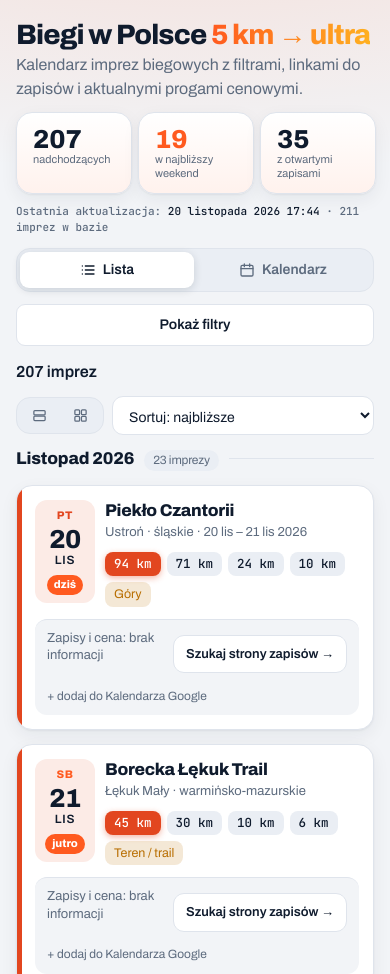
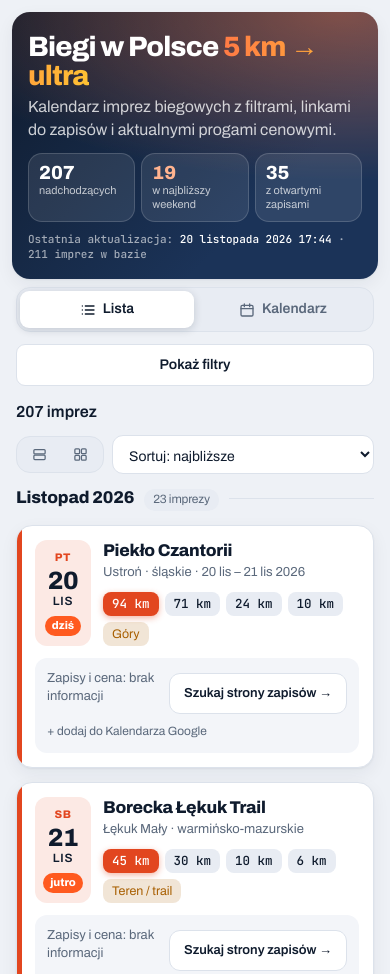
Before and after one commit to Lenny669/biegi-polska, a plain HTML site: page index.html in a window 390 px wide. Shown: the top 974 px of the page. Drawn offline with Linux system fonts and the light colour scheme.

Commit message:
Redesign v2: hero w nagłówku, spójny układ karty (data | opis | panel zapisów), naprawa układu na szerokich ekranach
Co-Authored-By: Claude Sonnet 5.5 <noreply@anthropic.com>
Claude-Session: https://claude.ai/code/session_01RrJMC61psB368FZaRKi8dW

```diff
--- a/index.html
+++ b/index.html
@@ -242,16 +242,6 @@ header,.tabs,.wrap,footer{max-width:1760px}
 .seg.lay .tab{padding:6px 12px;font-size:13px}
 .seg.lay .tab svg{width:15px;height:15px}
 #list .mhead{grid-column:1/-1}
-/* karty w dwóch kolumnach na szerokim ekranie */
-@media(min-width:1480px){
-  #list:not(.tiles){grid-template-columns:repeat(2,minmax(0,1fr));align-items:stretch}
-  #list:not(.tiles) .card{grid-template-columns:62px 1fr;grid-template-rows:1fr auto;gap:12px 14px}
-  #list:not(.tiles) .price{grid-column:1/-1;border-left:0;padding-left:0;border-top:1px solid var(--line);padding-top:10px;display:grid;grid-template-columns:1fr auto;align-items:center;gap:4px 14px}
-  #list:not(.tiles) .price>.status,#list:not(.tiles) .price>.amt,#list:not(.tiles) .price>.until,#list:not(.tiles) .price>.next,#list:not(.tiles) .price>.unk{grid-column:1}
-  #list:not(.tiles) .price>.btn{grid-column:2;grid-row:1/span 3;margin:0}
-  #list:not(.tiles) .price>.gcal{grid-column:1/-1;text-align:left}
-  #list:not(.tiles) .amt{font-size:21px}
-}
 /* kafelki */
 #list.tiles{grid-template-columns:repeat(auto-fill,minmax(232px,1fr));gap:12px}
 .tile{position:relative;overflow:hidden;background:var(--card);border:1px solid var(--line);border-radius:12px;padding:14px 14px 12px;display:flex;flex-direction:column;gap:6px;cursor:pointer;box-shadow:var(--shadow);transition:border-color .15s,box-shadow .15s,transform .15s;min-width:0}
@@ -284,60 +274,71 @@ header,.tabs,.wrap,footer{max-width:1760px}
   .bar #sort{flex:1;min-width:0}
 }
 
-/* ---------- redesign (20.11.2026): paleta, nagłówek, karty ---------- */
-:root{--bg:#f2f4f7;--card:#fff;--ink:#0f1b2d;--mute:#5d6b7e;--line:#dfe4ec;--chip:#eaeef4;--accent:#ff5a1f;--accent2:#0e8f6e;--warn:#b86e00;--radius:16px;--shadow:0 1px 2px rgba(15,27,45,.05),0 6px 18px rgba(15,27,45,.06)}
-@media (prefers-color-scheme:dark){:root{--bg:#0b111b;--card:#141c29;--ink:#eef2f8;--mute:#93a1b5;--line:#243044;--chip:#1c2636;--accent:#ff7a45;--accent2:#3ed6ac;--warn:#f2b04a;--shadow:0 1px 2px rgba(0,0,0,.4),0 8px 22px rgba(0,0,0,.25)}}
-body{background:radial-gradient(1200px 420px at 50% -120px,color-mix(in srgb,var(--accent) 14%,transparent),transparent 70%) no-repeat,var(--bg)}
-header{padding:34px 20px 16px}
-h1{font-size:clamp(28px,4.4vw,48px);letter-spacing:-.03em;line-height:1.05}
-h1 span{background:linear-gradient(90deg,var(--accent),#ffb020);-webkit-background-clip:text;background-clip:text;color:transparent}
-.sub{font-size:16px}
-.stat{border-radius:var(--radius);padding:12px 16px;min-width:116px;background:linear-gradient(180deg,var(--card),color-mix(in srgb,var(--card) 92%,var(--accent)))}
-.stat b{font-size:26px}
-button.stat:hover{transform:translateY(-2px);box-shadow:0 8px 22px rgba(15,27,45,.12)}
-.seg{border-radius:14px;background:var(--chip)}
-.tab.on{box-shadow:0 2px 8px rgba(15,27,45,.14)}
+
+/* ---------- redesign v2 (20.11.2026) ---------- */
+:root{--bg:#eef1f6;--card:#fff;--ink:#0f1b2d;--mute:#5a687b;--line:#dce2eb;--chip:#e8ecf3;--panel:#f3f5f9;--accent:#ff5a1f;--accent2:#0b8a69;--warn:#a85f00;--radius:16px;--shadow:0 1px 2px rgba(15,27,45,.05),0 6px 18px rgba(15,27,45,.06)}
+@media (prefers-color-scheme:dark){:root{--bg:#0b111b;--card:#141c29;--ink:#eef2f8;--mute:#9aa8bb;--line:#243044;--chip:#1c2636;--panel:#0f1622;--accent:#ff7a45;--accent2:#3ed6ac;--warn:#f2b04a;--shadow:0 1px 2px rgba(0,0,0,.4),0 8px 22px rgba(0,0,0,.25)}}
+body{background:var(--bg)}
+/* nagłówek jako karta-hero */
+header{width:calc(100% - 40px);max-width:1720px;margin:16px auto 6px;padding:30px 30px 24px;border-radius:22px;color:#fff;background:radial-gradient(600px 240px at 90% 0,rgba(255,122,69,.45),transparent 70%),linear-gradient(135deg,#0f1b2d,#1b3358 70%);box-shadow:var(--shadow)}
+h1{font-size:clamp(28px,4.2vw,46px);letter-spacing:-.03em;line-height:1.05;color:#fff}
+h1 span{background:linear-gradient(90deg,#ff7a45,#ffc233);-webkit-background-clip:text;background-clip:text;color:transparent}
+header .sub{color:rgba(255,255,255,.78);font-size:16px}
+header .meta{color:rgba(255,255,255,.6)}
+header .meta b{color:#fff}
+header .stat{background:rgba(255,255,255,.09);border:1px solid rgba(255,255,255,.16);color:#fff;box-shadow:none;border-radius:14px;padding:12px 16px;min-width:118px}
+header .stat span{color:rgba(255,255,255,.72)}
+header .stat b{font-size:26px;color:#fff}
+header button.stat b{color:#ffb38f}
+header button.stat:hover{background:rgba(255,255,255,.16);border-color:rgba(255,255,255,.4)}
+/* przełączniki i filtry */
+.seg{border-radius:14px}
+.tab.on{box-shadow:0 2px 8px rgba(15,27,45,.16)}
 aside{border-radius:var(--radius)}
-.chip{border-radius:10px;padding:6px 11px;transition:background .15s,border-color .15s}
-.chip.on{background:linear-gradient(135deg,var(--accent),#ff8a3d);border-color:transparent}
+.chip{border-radius:10px;padding:6px 11px}
+.chip.on{background:linear-gradient(135deg,var(--accent),#ff8a3d);border-color:transparent;color:#fff}
 input[type=search],select{border-radius:11px;background:var(--card);padding:10px 12px}
 .mhead{font-size:17px;margin:20px 0 0}
 .mhead small{background:var(--chip);padding:2px 9px;border-radius:999px}
 .list{gap:14px}
-.card{border-radius:var(--radius);padding:18px 20px 18px 24px;grid-template-columns:84px 1fr 232px;gap:18px}
-.card::before{width:5px}
-.card:hover{transform:translateY(-2px)}
-.date{border:0;padding:8px 6px 8px;border-radius:12px;background:color-mix(in srgb,var(--c,var(--mute)) 11%,var(--card));margin-right:-2px}
-.date .d{font-size:32px;letter-spacing:-.02em}
-.date .wd{color:var(--c,var(--mute))}
-.date .m{color:var(--ink)}
-.name{font-size:19px;font-weight:800;letter-spacing:-.015em}
-.loc{margin-top:1px}
-.tags{gap:6px;margin-top:10px}
-.t{border-radius:8px;padding:3px 9px;font-size:12.5px}
-.t.d.max{box-shadow:0 2px 6px color-mix(in srgb,var(--c) 40%,transparent)}
-.t.s{border-radius:999px}
-.note{line-height:1.45;padding-top:8px;border-top:1px dashed var(--line)}
-.price{border-left:0;padding:12px 14px;border-radius:12px;background:var(--bg);gap:7px}
-.price .unk{font-size:13px}
-.status{font-size:11px}
-.amt{font-size:26px;letter-spacing:-.02em}
-.btn{border-radius:11px;padding:10px 14px;background:linear-gradient(135deg,var(--accent),#ff8a3d);box-shadow:0 4px 12px color-mix(in srgb,var(--accent) 35%,transparent)}
-.btn.alt{background:var(--card);box-shadow:none;border:1px solid var(--line)}
-.tile{border-radius:var(--radius)}
-.tile::before{height:5px}
-.cal,.empty,.mbox{border-radius:var(--radius)}
-.ev{border-radius:7px}
+/* karta: data | opis | panel zapisów (wszędzie ten sam układ) */
+#list .card{display:grid;grid-template-columns:84px minmax(0,1fr) 236px;grid-template-rows:auto;gap:18px;align-items:stretch;padding:18px 18px 18px 24px;border-radius:var(--radius)}
+#list .card::before{width:5px}
+#list .card:hover{transform:translateY(-2px)}
+#list .card .date{align-self:start;border:0;margin:0;padding:10px 6px;border-radius:12px;background:color-mix(in srgb,var(--c,var(--mute)) 12%,var(--card))}
+#list .card .date .d{font-size:32px;letter-spacing:-.02em}
+#list .card .date .wd{color:var(--c,var(--mute))}
+#list .card .date .m{color:var(--ink)}
+#list .card .name{font-size:19px;font-weight:800;letter-spacing:-.015em;overflow-wrap:anywhere}
+#list .card .tags{gap:6px;margin-top:10px}
+#list .card .t{border-radius:8px;padding:3px 9px;font-size:12.5px}
+#list .card .t.s{border-radius:999px}
+#list .card .t.d.max{box-shadow:0 2px 6px color-mix(in srgb,var(--c) 40%,transparent)}
+#list .card .note{line-height:1.45;margin-top:10px;padding-top:8px;border-top:1px dashed var(--line);overflow-wrap:anywhere}
+#list .card .price{display:flex;flex-direction:column;justify-content:center;gap:6px;min-width:0;margin:0;padding:14px;border:0;border-radius:12px;background:var(--panel)}
+#list .card .price>*{grid-column:auto;grid-row:auto;margin:0}
+#list .card .price>.btn{margin-top:6px}
+#list .card .price .amt{font-size:25px;letter-spacing:-.02em}
+#list .card .price .gcal{text-align:left;margin-top:2px}
+#list .card .btn{border-radius:11px;padding:10px 14px;background:linear-gradient(135deg,var(--accent),#ff8a3d);color:#fff;box-shadow:0 4px 12px color-mix(in srgb,var(--accent) 30%,transparent)}
+#list .card .btn.alt{background:var(--card);color:var(--ink);box-shadow:none;border:1px solid var(--line)}
 .when{background:color-mix(in srgb,var(--accent2) 14%,transparent);color:var(--accent2)}
 .when.hot{background:var(--accent);color:#fff}
+.tile,.cal,.empty,.mbox{border-radius:var(--radius)}
+/* dwie kolumny kart dopiero na bardzo szerokim ekranie, gdy jest miejsce na 3 kolumny wewnątrz karty */
+@media(min-width:1760px){#list:not(.tiles){grid-template-columns:repeat(2,minmax(0,1fr));align-items:stretch}}
+/* węższe okna: panel zapisów pod opisem */
+@media(max-width:1000px){#list .card{grid-template-columns:76px minmax(0,1fr)}#list .card .price{grid-column:1/-1;display:grid;grid-template-columns:minmax(0,1fr) auto;align-items:center;gap:4px 14px}#list .card .price>*{grid-column:1}#list .card .price>.btn{grid-column:2;grid-row:1/span 4;margin:0}#list .card .price>.gcal{grid-column:1/-1;grid-row:auto}}
 @media(max-width:700px){
-  header{padding:20px 16px 8px}
+  header{width:calc(100% - 24px);margin:12px auto 4px;padding:20px 16px 16px;border-radius:18px}
   h1{font-size:28px}
-  .card{grid-template-columns:58px 1fr;padding:14px 14px 14px 18px;gap:12px}
-  .date .d{font-size:26px}
-  .name{font-size:17px}
-  .price{padding:10px 12px}
-  .price>.btn{grid-row:1/span 3}
+  header .stat{min-width:0;padding:9px 10px}
+  header .stat b{font-size:19px}
+  #list .card{grid-template-columns:56px minmax(0,1fr);gap:12px;padding:14px 14px 14px 18px}
+  #list .card .date .d{font-size:25px}
+  #list .card .name{font-size:17px}
+  #list .card .price{padding:12px}
+  #list .card .price .amt{font-size:21px}
 }
 </style>
 </head>
```
